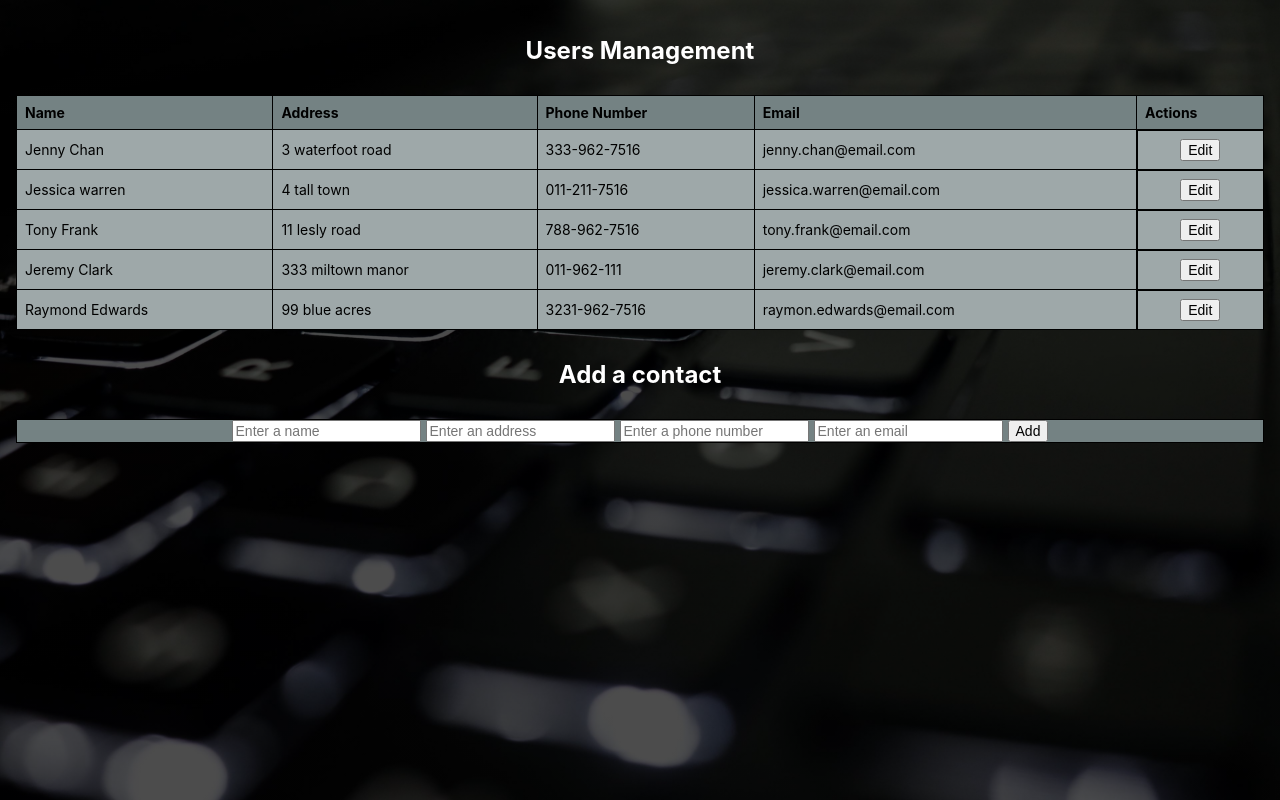
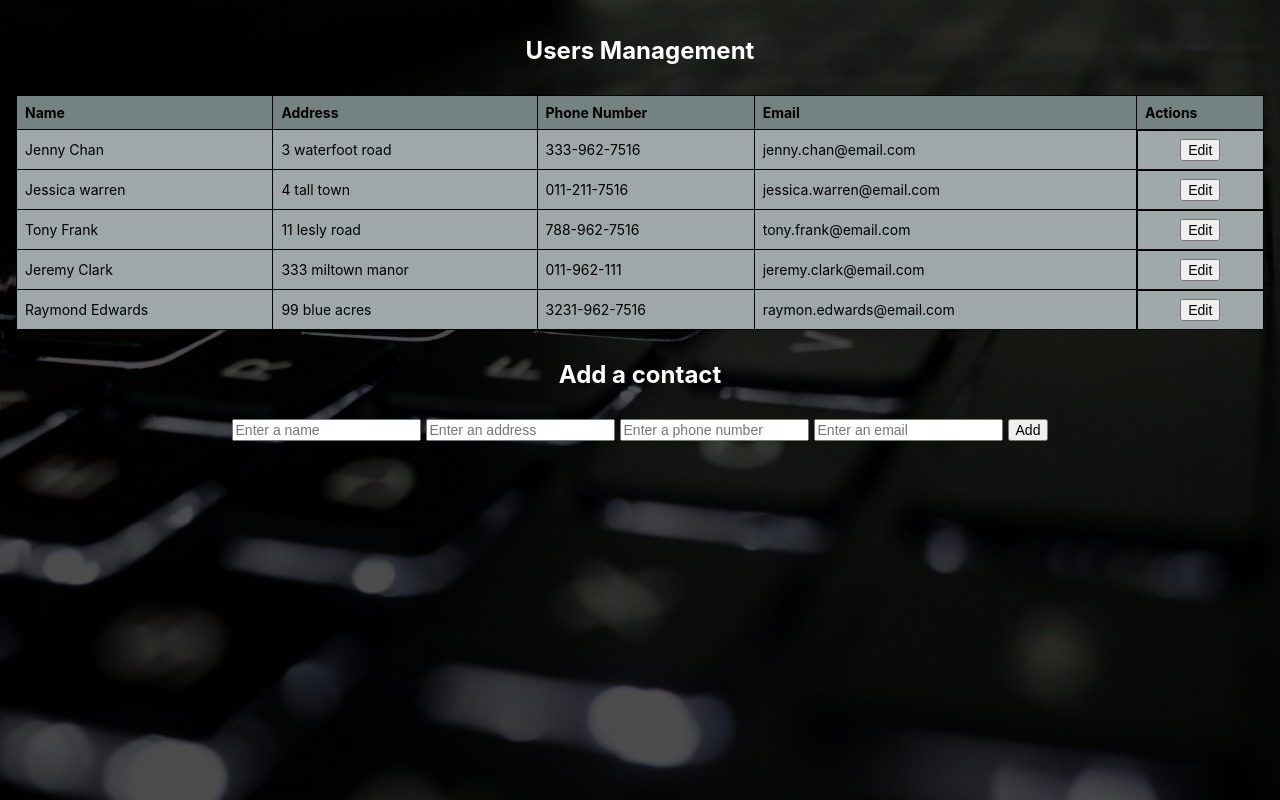
Before and after one commit to Catalinx99/assist-tech, a React (Create React App) app: page /usermanagement in a window 1280 px wide. Built offline with nearby package versions, Linux system fonts and the light colour scheme.

Commit message:
mici modificari

```diff
--- a/src/components/Users Management Page/UsersManagement.css
+++ b/src/components/Users Management Page/UsersManagement.css
@@ -46,6 +46,4 @@ form * {
 }
 .addContact {
   justify-content: center;
-  border: 1px solid #000000;
-  background-color: rgb(116 130 131);
 }
```
